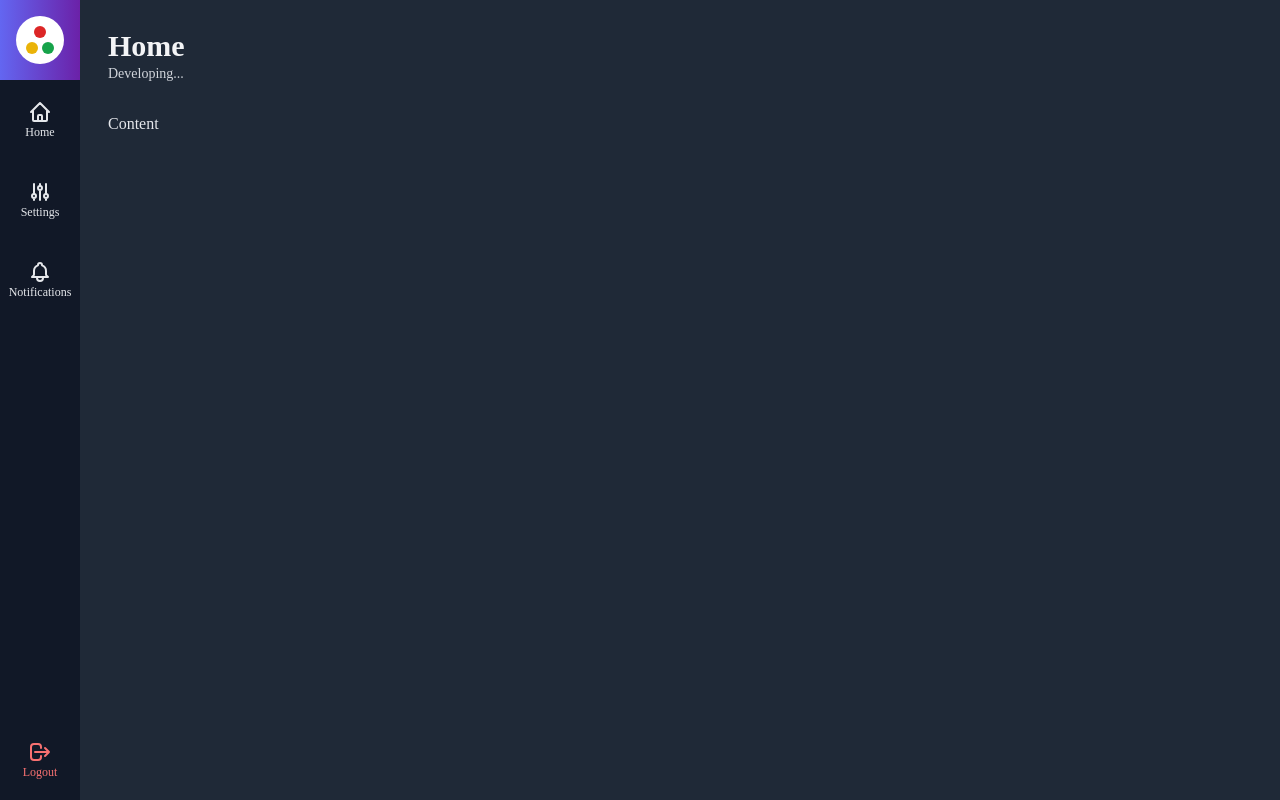
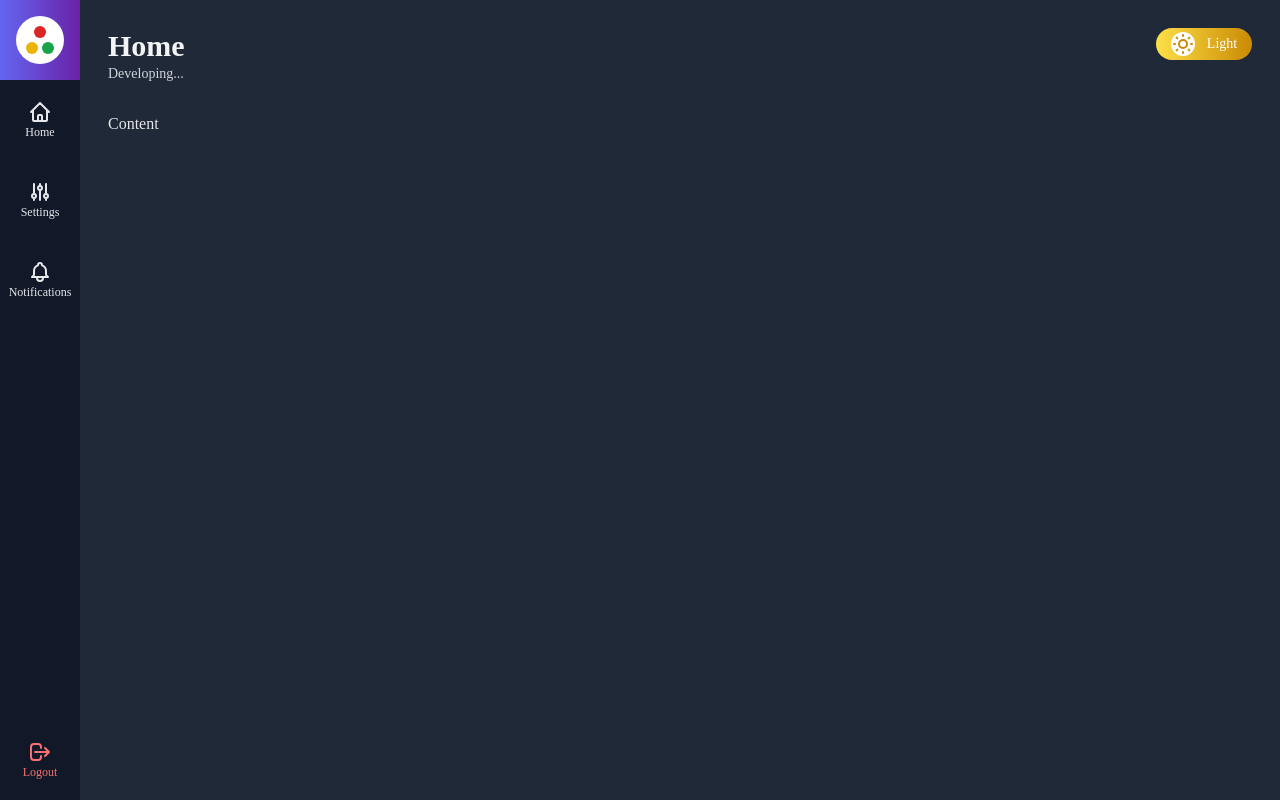
Before and after one commit to NtBat/admin-template, a Next.js app: page / in a window 1280 px wide. Built offline with nearby package versions, Linux system fonts and the light colour scheme.

Commit message:
created button change theme

```diff
--- a/src/components/icons/index.tsx
+++ b/src/components/icons/index.tsx
@@ -23,3 +23,15 @@
     <path strokeLinecap="round" strokeLinejoin="round" strokeWidth={2} d="M17 16l4-4m0 0l-4-4m4 4H7m6 4v1a3 3 0 01-3 3H6a3 3 0 01-3-3V7a3 3 0 013-3h4a3 3 0 013 3v1" />
   </svg>
 )
+
+export const SunIcon = (size = 6) => (
+  <svg xmlns="http://www.w3.org/2000/svg" className={`h-${size} w-${size}`} fill="none" viewBox="0 0 24 24" stroke="currentColor" strokeWidth={2}>
+    <path strokeLinecap="round" strokeLinejoin="round" d="M12 3v1m0 16v1m9-9h-1M4 12H3m15.364 6.364l-.707-.707M6.343 6.343l-.707-.707m12.728 0l-.707.707M6.343 17.657l-.707.707M16 12a4 4 0 11-8 0 4 4 0 018 0z" />
+  </svg>
+)
+
+export const MoonIcon = (size = 6) => (
+  <svg xmlns="http://www.w3.org/2000/svg" className={`h-${size} w-${size}`} fill="none" viewBox="0 0 24 24" stroke="currentColor" strokeWidth={2}>
+    <path strokeLinecap="round" strokeLinejoin="round" d="M20.354 15.354A9 9 0 018.646 3.646 9.003 9.003 0 0012 21a9.003 9.003 0 008.354-5.646z" />
+  </svg>
+)
--- /dev/null
+++ b/src/components/template/ButtonTheme.tsx
@@ -0,0 +1,50 @@
+import { SunIcon, MoonIcon } from "../icons";
+
+interface ButtonThemeProps {
+  theme: string;
+  changeTheme: () => void;
+}
+
+export default function ButtonTheme(props: ButtonThemeProps) {
+  return props.theme === 'dark' ? (
+    <div onClick={props.changeTheme} className={`
+      hidden sm:flex items-center cursor-pointer justify-center
+      bg-gradient-to-r from-yellow-300 to-yellow-600
+      w-14 lg:w-24 h-8 p-1 rounded-full
+    `}>
+      <div className={`
+        flex items-center justify-center
+        bg-white text-yellow-600 w-6 h-6 rounded-full
+      `}>
+        {SunIcon(4)}
+      </div>
+      <div className={`
+        hidden lg:flex items-center ml-3
+        text-white
+      `}>
+        <span className="text-sm">Light</span>
+      </div>
+    </div>
+  ) : (
+    <div>
+      <div onClick={props.changeTheme} className={`
+        hidden sm:flex items-center cursor-pointer justify-center
+        bg-gradient-to-r from-gray-500 to-gray-900
+        w-14 lg:w-24 h-8 p-1 rounded-full
+      `}>
+        <div className={`
+          hidden lg:flex items-center mr-3
+          text-gray-300
+        `}>
+          <span className="text-sm">Dark</span>
+        </div>
+        <div className={`
+          flex items-center justify-center
+          bg-black text-yellow-600 w-6 h-6 rounded-full
+        `}>
+          {MoonIcon(4)}
+        </div>
+      </div>
+    </div>
+  )
+}
--- a/src/components/template/Header.tsx
+++ b/src/components/template/Header.tsx
@@ -1,3 +1,5 @@
+import useAppData from "../../data/hook/useAppData";
+import ButtonTheme from "./ButtonTheme";
 import Title from "./Title";
 
 interface HeaderProps {
@@ -6,9 +8,14 @@
 }
 
 export default function Header(props: HeaderProps) {
+  const {theme, changeTheme} = useAppData();
+
   return (
-    <div>
+    <div className={`flex`}>
       <Title title={props.title} subtitle={props.subtitle} />
+      <div className={`flex flex-grow justify-end`}>
+        <ButtonTheme theme={theme} changeTheme={changeTheme}/>
+      </div>
     </div>
   )
 }
```
